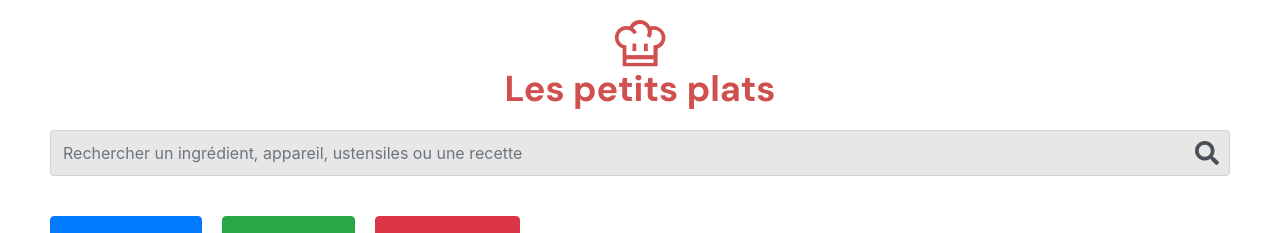
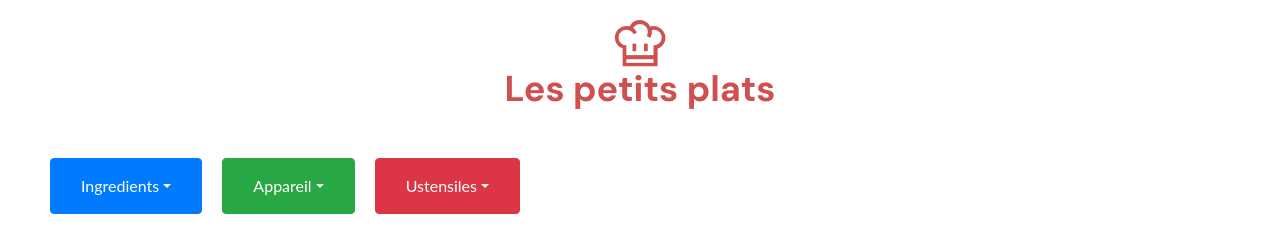
Before and after one commit to alevsametoglu/Sametoglualev_7_15102021, a plain HTML site: page index.html in a window 1280 px wide. Shown: the top 233 px of the page. Drawn offline with nearby package versions, Linux system fonts and the light colour scheme.

Commit message:
delete search input

```diff
--- a/index.html
+++ b/index.html
@@ -32,20 +32,8 @@
             </div>
         </header>
         <!-- search input -->
-        <section id="search-input">
-            <div class="input-group search-input">
-                <input
-                    type="text"
-                    class="form-control"
-                    placeholder="Rechercher un ingrédient, appareil, ustensiles ou une recette"
-                />
-                <div class="input-group-append">
-                    <span class="input-group-text" id="basic-addon2">
-                        <i class="fas fa-search"></i>
-                    </span>
-                </div>
-            </div>
-        </section>
+        <section id="search-input"></section>
+
         <!-- selected tags -->
         <section id="selected-tags"></section>
 
```
